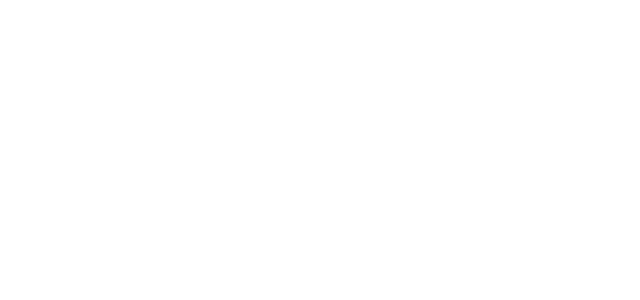
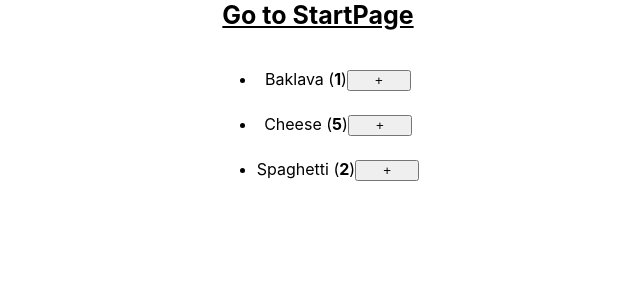
Before and after one commit to IvanGerman/ReactTS-Practice, a React (Create React App) app: page /component8 in a window 1280 px wide. Before the commit this address had no page. Shown: the top 300 px of the page, without its empty margins (322-962 px from the left). Built offline with nearby package versions, Linux system fonts and the light colour scheme.

Commit message:
feat: create component8, change nested object in local state in immutable way to fix counter bug

```diff
--- a/src/App.tsx
+++ b/src/App.tsx
@@ -8,6 +8,7 @@ import Component4 from './components/Component4/Component4';
 import Component5 from './components/Component5/Component5';
 import Component6 from './components/Component6/Component6';
 import Component7 from './components/Component7/Component7';
+import Component8 from './components/Component8/Component8';
 
 function App() {
   return (
@@ -20,6 +21,7 @@ function App() {
           <Route path="component5/*" element={<Component5/>}/>
           <Route path="component6/*" element={<Component6/>}/>
           <Route path="component7/*" element={<Component7/>}/>
+          <Route path="component8/*" element={<Component8/>}/>
         </Routes>
     </div>
   );
--- /dev/null
+++ b/src/components/Component8/Component8.css
@@ -0,0 +1,11 @@
+.wrapper {
+  display: flex;
+  flex-direction: column;
+  justify-items: center;
+  align-items: center;
+}
+
+button {
+  width: 5vw;
+  margin-top: 3vh;
+}
--- /dev/null
+++ b/src/components/Component8/Component8.tsx
@@ -0,0 +1,154 @@
+//@ts-nocheck
+import { useState } from 'react';
+import { NavLink } from 'react-router-dom';
+import  './Component8.css';
+
+const initialProducts = [{
+  id: 0,
+  name: 'Baklava',
+  count: 1,
+}, {
+  id: 1,
+  name: 'Cheese',
+  count: 5,
+}, {
+  id: 2,
+  name: 'Spaghetti',
+  count: 2,
+}];
+
+
+const Component8 = () => {
+
+  const [
+    products,
+    setProducts
+  ] = useState(initialProducts)
+
+  function handleIncreaseClick(productId) {
+    setProducts(products.map(product => {
+      if (product.id === productId) {
+        return {
+          ...product,
+          count: product.count + 1
+        };
+      } else {
+        return product;
+      }
+    }))
+  };
+
+
+  return (
+
+    <div className='wrapper'>
+
+      <NavLink to="/" className='backToStartLink'>Go to StartPage</NavLink>
+
+      <ul>
+      {products.map(product => (
+        <li key={product.id}>
+          {product.name}
+          {' '}
+          (<b>{product.count}</b>)
+          <button onClick={() => {
+            handleIncreaseClick(product.id);
+          }}>
+            +
+          </button>
+        </li>
+      ))}
+    </ul>
+
+
+    </div>
+  )
+}
+
+export default Component8;
+
+
+
+
+
+
+//--------------------------------------------------------------------------
+function Background({
+  position
+}) {
+  return (
+    <div style={{
+      position: 'absolute',
+      transform: `translate(
+        ${position.x}px,
+        ${position.y}px
+      )`,
+      width: 250,
+      height: 250,
+      backgroundColor: 'rgba(200, 200, 0, 0.2)',
+    }} />
+  );
+};
+
+
+
+
+//--------------------------------------------------------------------------
+function Box({
+  children,
+  color,
+  position,
+  onMove
+}) {
+  const [
+    lastCoordinates,
+    setLastCoordinates
+  ] = useState(null);
+
+  function handlePointerDown(e) {
+    e.target.setPointerCapture(e.pointerId);
+    setLastCoordinates({
+      x: e.clientX,
+      y: e.clientY,
+    });
+  }
+
+  function handlePointerMove(e) {
+    if (lastCoordinates) {
+      setLastCoordinates({
+        x: e.clientX,
+        y: e.clientY,
+      });
+      const dx = e.clientX - lastCoordinates.x;
+      const dy = e.clientY - lastCoordinates.y;
+      onMove(dx, dy);
+    }
+  }
+
+  function handlePointerUp(e) {
+    setLastCoordinates(null);
+  }
+
+  return (
+    <div
+      onPointerDown={handlePointerDown}
+      onPointerMove={handlePointerMove}
+      onPointerUp={handlePointerUp}
+      style={{
+        width: 100,
+        height: 100,
+        cursor: 'grab',
+        backgroundColor: color,
+        position: 'absolute',
+        border: '1px solid black',
+        display: 'flex',
+        justifyContent: 'center',
+        alignItems: 'center',
+        transform: `translate(
+          ${position.x}px,
+          ${position.y}px
+        )`,
+      }}
+    >{children}</div>
+  );
+}
--- a/src/components/Navbar/Navbar.tsx
+++ b/src/components/Navbar/Navbar.tsx
@@ -25,6 +25,9 @@ const Navbar = () => {
       <NavLink to="/component7" className='navbarLink'>Component7</NavLink>
       <br></br>
       <br></br>
+      <NavLink to="/component8" className='navbarLink'>Component8</NavLink>
+      <br></br>
+      <br></br>
     </nav>
   )
 }
```
